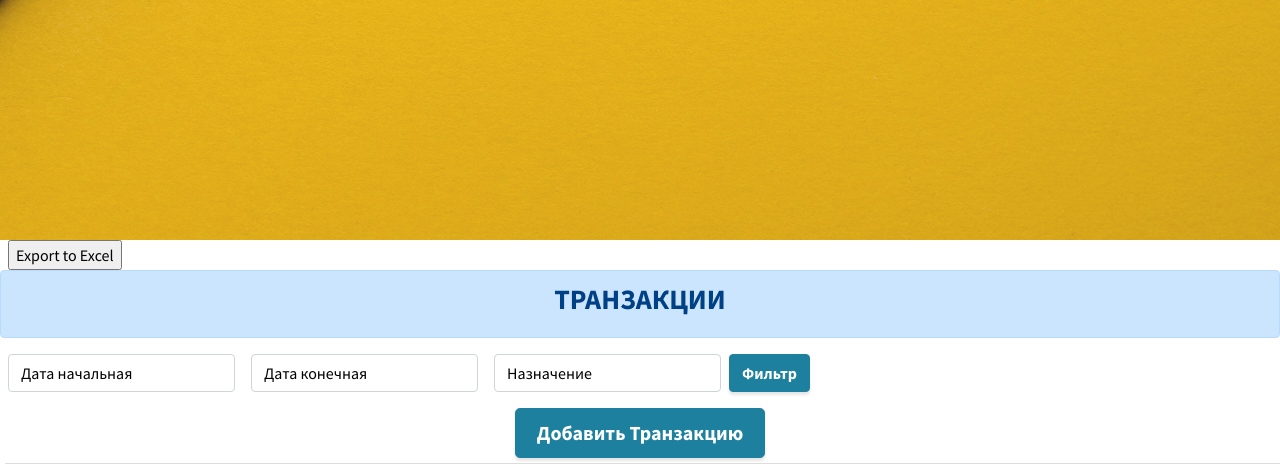
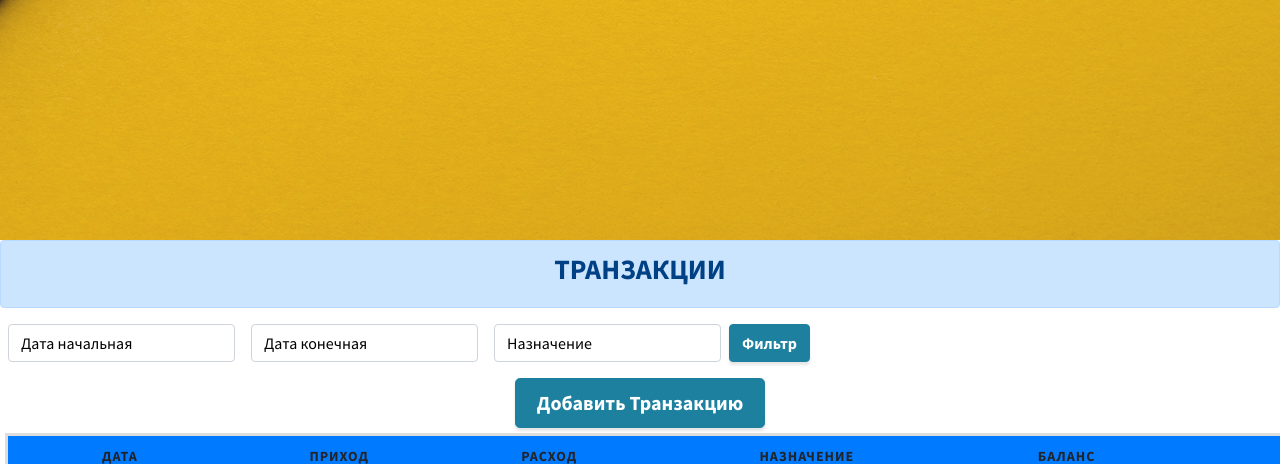
Before and after one commit to AlikBerry/Docbiz_enterprise, a Django app: page /table_trans/ in a window 1280 px wide. Shown: the part 560-1024 px from the top of the page. Run offline with Django 3.2, Linux system fonts and the light colour scheme; the visitor is signed in with stand-in values (Sample User, id 1); data that the repository does not hold is empty; some libraries are stand-ins or nearby versions.

Commit message:
Update table_transaction.html

```diff
--- a/templates/table_transaction.html
+++ b/templates/table_transaction.html
@@ -12,21 +12,7 @@
     <script type="text/javascript" src="http://sheetjs.com/demos/Export2Excel.js"></script>
     <script src="//ajax.googleapis.com/ajax/libs/jquery/1.11.1/jquery.min.js"></script>
     <script src="src/jquery.table2excel.js"></script>
-    <script>
-      function tableToExcel(table, name, filename) {
-        let uri = 'data:application/vnd.ms-excel;base64,',
-        template = '<html xmlns:o="urn:schemas-microsoft-com:office:office" xmlns:x="urn:schemas-microsoft-com:office:excel" xmlns="http://www.w3.org/TR/REC-html40"><title></title><head><!--[if gte mso 9]><xml><x:ExcelWorkbook><x:ExcelWorksheets><x:ExcelWorksheet><x:Name>{worksheet}</x:Name><x:WorksheetOptions><x:DisplayGridlines/></x:WorksheetOptions></x:ExcelWorksheet></x:ExcelWorksheets></x:ExcelWorkbook></xml><![endif]--><meta http-equiv="content-type" content="text/plain; charset=UTF-8"/></head><body><table>{table}</table></body></html>',
-        base64 = function(s) { return window.btoa(decodeURIComponent(encodeURIComponent(s))) },         format = function(s, c) { return s.replace(/{(\w+)}/g, function(m, p) { return c[p]; })}
 
-        if (!table.nodeType) table = document.getElementById(table)
-        var ctx = {worksheet: name || 'Worksheet', table: table.innerHTML}
-
-        var link = document.createElement('a');
-        link.download = filename;
-        link.href = uri + base64(format(template, ctx));
-        link.click();
-     }
-    </script>
 
 
 <style>
@@ -39,11 +25,7 @@
   }
 </style>
 
-<input
-  type="button"
-  onclick="tableToExcel('myTable', 'name', 'myfile.xls')"
-  value="Export to Excel"
->
+
 <link rel="stylesheet" href="{% static 'table/css/main.css' %}">
 <div class="alert alert-primary" role="alert" style="text-align: center">
   <h3>ТРАНЗАКЦИИ</h3>
```
